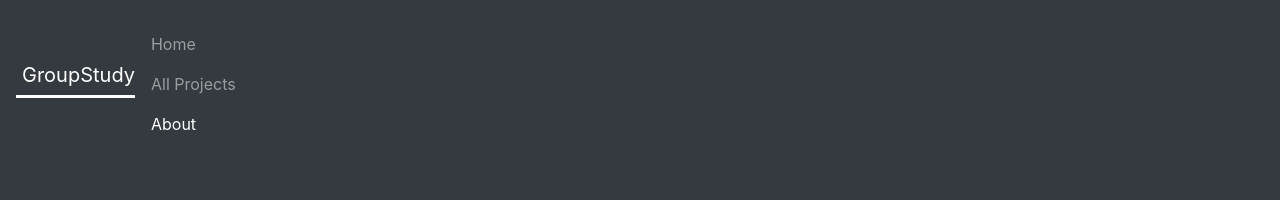
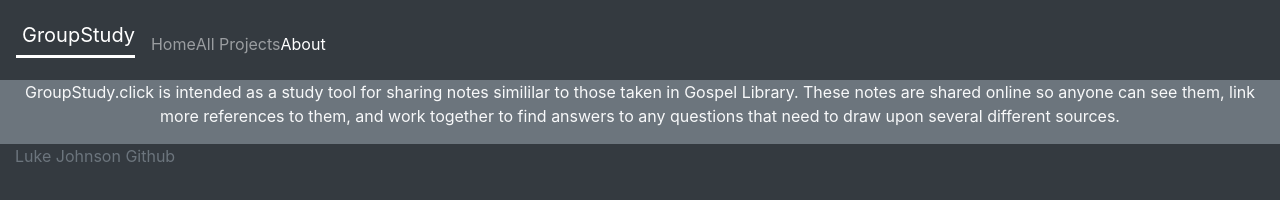
Before and after one commit to LRJohnson11/Startup-Octopus, a plain HTML site: page about.html in a window 1280 px wide. Drawn offline with nearby package versions, Linux system fonts and the light colour scheme.

Commit message:
updated about.html

```diff
--- a/about.html
+++ b/about.html
@@ -28,5 +28,23 @@
         </menu>
       </nav>
     </header>
+    <main class="container-fluid bg-secondary text-center">
+        <div>
+            <p>
+                GroupStudy.click is intended as a study tool for sharing notes simililar to those taken
+                in Gospel Library. These notes are shared online so anyone can see them, link more references to them, and
+                work together to find answers to any questions that need to draw upon several different sources.
+            </p>
+        </div>
+    </main>
+    <footer class="bg-dark text-dark text-muted">
+        <div class="container-fluid">
+            <span class="text-reset">Luke Johnson</span>
+            <a
+                class="text-reset"
+                href="https://github.com/LRJohnson11/Startup-Octopus"
+                >Github</a>
+        </div>
+    </footer>
   </body>
 </html>
--- a/main.css
+++ b/main.css
@@ -9,7 +9,7 @@
 main{
   flex: 1 calc(00vh - 110px);
   display: flex;
-  flex-direction: column;
+  flex-direction: row;
   align-items: center;
   justify-content: space-around;
 }
@@ -19,7 +19,7 @@
 menu{
   flex: 1;
   display: flex;
-  flex-direction: row;
+  flex-direction: row !important;
   list-style: none;
 }
 .navbar-brand{
@@ -29,3 +29,14 @@
 menu.nav-item{
   padding: 0 0.3em;
 }
+main div{
+  display:flex;
+  flex-direction: column;
+  flex: 1
+}
+#controls{
+  flex: 1;
+}
+#display{
+  flex: 4;
+}
```
Also changed, not shown: index.html (+13 -1 lines).
